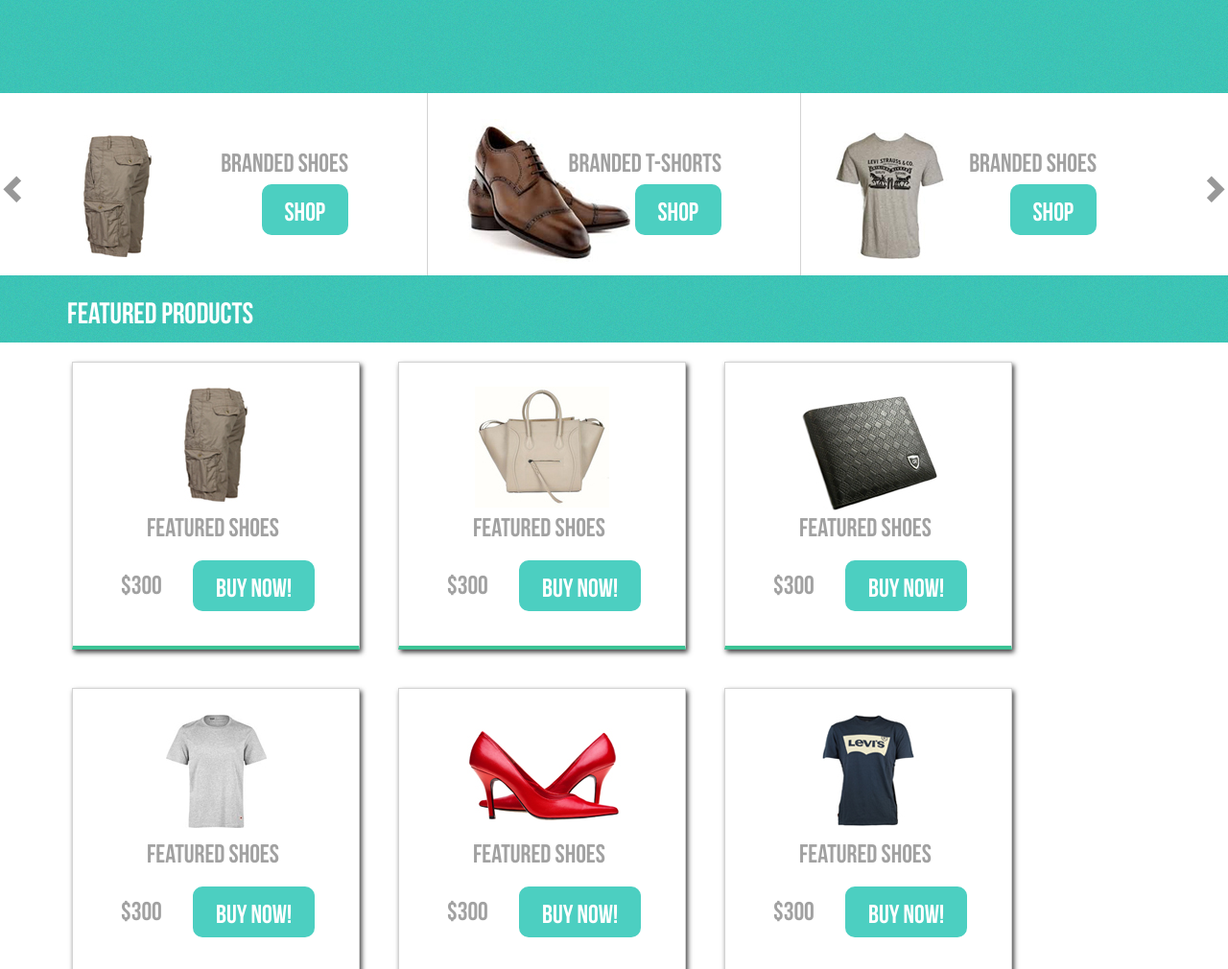
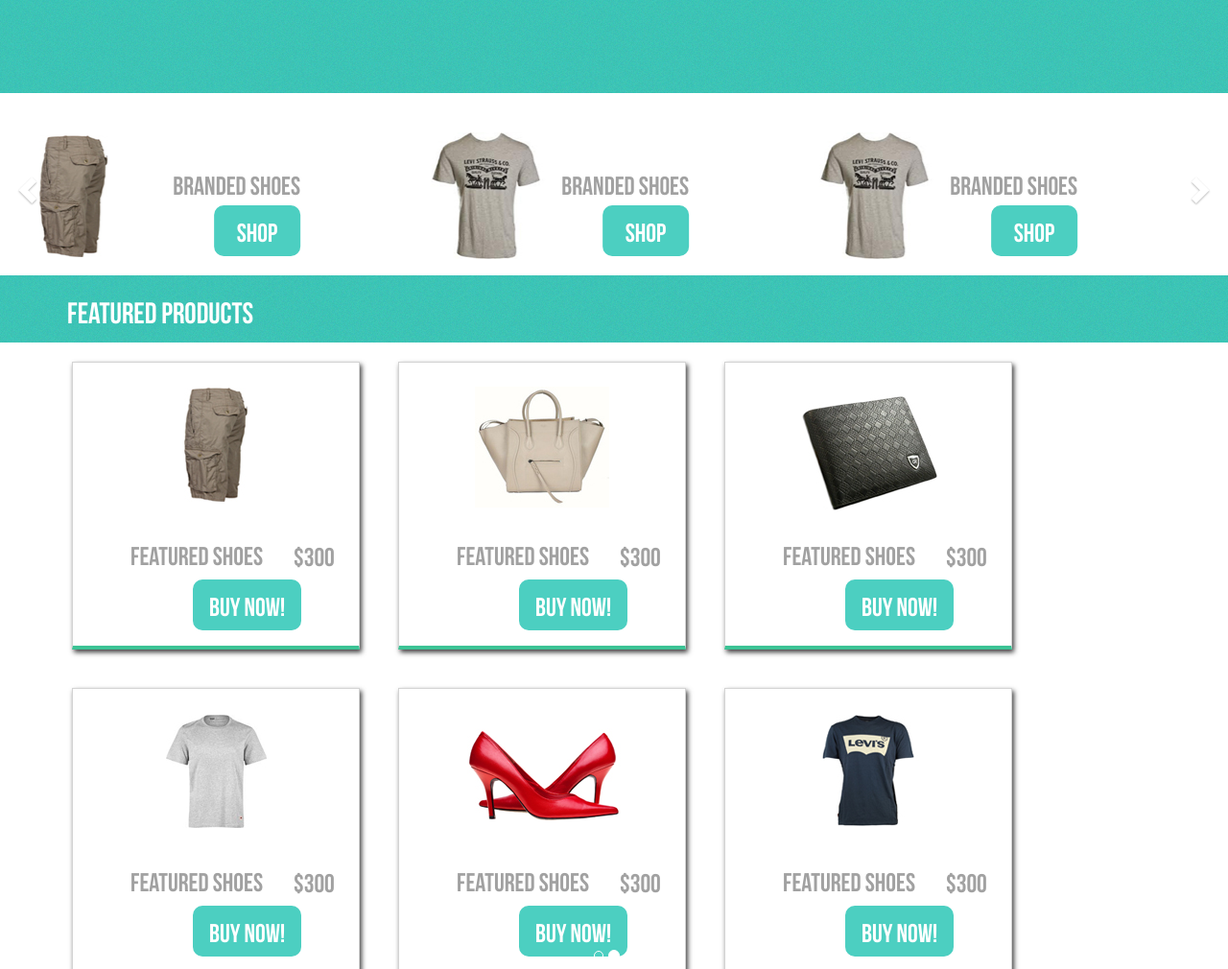
Before and after one commit to Kamilnaja/Premium-ecommerce, a plain HTML site: page index.html in a window 1280 px wide. Shown: the part 593-1603 px from the top of the page at 96% size. Drawn offline with nearby package versions, Linux system fonts and the light colour scheme.

Commit message:
trochę zmian

```diff
--- a/index.html
+++ b/index.html
@@ -62,23 +62,69 @@
 		</div>
 		</article>
 
-		<article class="small-slider hidden-xs hidden-sm">
-		<div class="chevron-left"><span class="glyphicon glyphicon-chevron-left"></div>
-		<div class="chevron-right"><span class="glyphicon glyphicon-chevron-right"></div>
-		<div class="container">
-		<div class="row sm-sld-img">
-				<div class="col-md-4 col-sm-3 col-xs-6 bg-img1">
+
+
+
+
+
+		<div id="carousel-example-generic" class="carousel slide hidden-sm hidden-xs" data-ride="carousel">
+			<!-- Indicators -->
+			<ol class="carousel-indicators">
+				<li data-target="#carousel-example-generic" data-slide-to="0" class="active"></li>
+				<li data-target="#carousel-example-generic" data-slide-to="1"></li>
+				<li data-target="#carousel-example-generic" data-slide-to="2"></li>
+			</ol>
+
+			<!-- Wrapper for slides -->
+			<div class="carousel-inner" role="listbox">
+
+				<div class="item active">
+					<div class="row">
+						<div class="bg-img1 col-md-4">
 							<h2 class="grey-h2">Branded Shoes</h2>
 							<button class="btn-shop">Shop</button>
 						</div>
-				<div class="col-md-4 col-sm-3 col-xs-6 bg-img2">
-					<h2 class="grey-h2">Branded T-shorts</h2>
+
+						<div class="bg-img3 col-md-4">
+							<h2 class="grey-h2">Branded Shoes</h2>
 							<button class="btn-shop">Shop</button>
 						</div>
-				<div class="col-md-4 col-sm-3 col-xs-6 bg-img3"><h2 class="grey-h2">Branded shoes</h2> <button  class="btn-shop">Shop</button></div>
+
+						<div class="bg-img3 col-md-4">
+							<h2 class="grey-h2">Branded Shoes</h2>
+							<button class="btn-shop">Shop</button>
 						</div>
+					</div> <!-- row -->
+				</div> <!-- item -->
+					<div class="item">
+						<div class="row">
+							<div class="bg-img3 col-md-4">
+								<h2 class="grey-h2">Branded Shoes</h2>
+								<button class="btn-shop">Shop</button>
 							</div>
-		</article>
+
+							<div class="bg-img3 col-md-4">
+								<h2 class="grey-h2">Branded Shoes</h2>
+								<button class="btn-shop">Shop</button>
+							</div>
+
+								<div class="bg-img3 col-md-4">
+								<h2 class="grey-h2">Branded Shoes</h2>
+								<button class="btn-shop">Shop</button>
+							</div>
+						</div>		<!-- row -->
+				</div> <!-- item -->
+
+  <!-- Controls -->
+  <a class="left carousel-control" href="#carousel-example-generic" role="button" data-slide="prev">
+    <span class="glyphicon glyphicon-chevron-left" aria-hidden="true"></span>
+    <span class="sr-only">Previous</span>
+  </a>
+  <a class="right carousel-control" href="#carousel-example-generic" role="button" data-slide="next">
+    <span class="glyphicon glyphicon-chevron-right" aria-hidden="true"></span>
+    <span class="sr-only">Next</span>
+  </a>
+</div>
 		<section class="strap">
 		<div class="container">
 		<p>featured products</p>
@@ -86,15 +132,39 @@
 		</section>
 	<div class="container">
 		<div class="row">
-			<div class="col-md-4 gl-img ft-1"><h2>Featured shoes</h2><h3>$300</h3><button class="btn-gal">buy now!</button></div>
-			<div class="col-md-4 gl-img ft-2"><h2>Featured shoes</h2><h3>$300</h3><button class="btn-gal">buy now!</button></div>
-			<div class="col-md-4 gl-img ft-3"><h2>Featured shoes</h2><h3>$300</h3><button class="btn-gal">buy now!</button></div>
-			<div class="col-md-4 gl-img ft-4"><h2>Featured shoes</h2><h3>$300</h3><button class="btn-gal">buy now!</button></div>
-			<div class="col-md-4 gl-img ft-5"><h2>Featured shoes</h2><h3>$300</h3><button class="btn-gal">buy now!</button></div>
-			<div class="col-md-4 gl-img ft-6"><h2>Featured shoes</h2><h3>$300</h3><button class="btn-gal">buy now!</button></div>
+			<div class="col-md-4 gl-img ft-1">
+				<h2>Featured shoes</h2>
+					<h3 class="price">$300</h3>
+					<button class="btn-gal">buy now!</button>
+			</div>
+			<div class="col-md-4 gl-img ft-2">
+				<h2>Featured shoes</h2>
+					<h3 class="price">$300</h3>
+					<button class="btn-gal">buy now!</button>
+			</div>
+			<div class="col-md-4 gl-img ft-3">
+				<h2>Featured shoes</h2>
+					<h3 class="price">$300</h3>
+					<button class="btn-gal">buy now!</button>
+			</div>
+			<div class="col-md-4 gl-img ft-4">
+				<h2>Featured shoes</h2>
+					<h3 class="price">$300</h3>
+					<button class="btn-gal">buy now!</button>
+			</div>
+			<div class="col-md-4 gl-img ft-5">
+				<h2>Featured shoes</h2>
+					<h3 class="price">$300</h3>
+					<button class="btn-gal">buy now!</button>
+			</div>
+			<div class="col-md-4 gl-img ft-6">
+				<h2>Featured shoes</h2>
+					<h3 class="price">$300</h3>
+					<button class="btn-gal">buy now!</button>
 			</div>
 		</div>
-
+	</div>
+</div>
 	<footer class="main-footer">
 		<div class="container">
 			<div class="col-md-3 col-sm-6 col-xs-12">
@@ -146,5 +216,19 @@
 	<footer class="footer-copyright">
 		Copyright text
 	</footer>
+	<script>
+		$(document).ready(function() {
+	$('#myCarousel').carousel({
+	interval: 10000
+	})
+
+    $('#myCarousel').on('slid.bs.carousel', function() {
+    	//alert("slid");
+	});
+
+
+});
+
+	</script>
   </body>
   </html>
--- a/sass/screen.scss
+++ b/sass/screen.scss
@@ -15,7 +15,13 @@ $darkmint: #2da89b;
 html {
 	font-size: 62.5%;
 }
+.item > .row > div {
+	margin: 0 auto;
 
+}
+.item > .row {
+	margin-left: 80px;
+}
 .navbar-default {
 	background-image: none;
 	background-color: #FFF;
@@ -50,11 +56,11 @@ html {
 	border-left: 2px solid white;
 }
 .form-ctrl {
-width: 30%;
-margin-left: 100px;
-margin-top: 20px;
-display: inline;
-float: left;
+	width: 30%;
+	margin-left: 100px;
+	margin-top: 20px;
+	display: inline;
+	float: left;
 }
 .basket-icon {
 	background-image: url("../img/basket.png");
@@ -122,6 +128,8 @@ float: left;
 	border: 2px solid $mint;
 	font: 2.7rem $bebas;
 	position: absolute;
+	bottom: 20px;
+	right: 100px;
 	transition: 0.3s ease;
 		&:hover {
 			background-color: white;
@@ -132,54 +140,31 @@ float: left;
 	width: 100%;
 	position: relative;
 }
-.chevron-left {
-	position: absolute;
-	top: 43%;
-	left: 0;
-	width: 20px;
-	height: 100px;
-	cursor: pointer;
-	opacity: 0.5;
-	font-size: 30px;
-	transition: 0.3s ease;
-		&:hover, &:focus {
-			opacity: 1;
 
-		}
-}
-.chevron-right {
-	position: absolute;
-	top: 43%;
-	right: 10px;
-	width: 20px;
-	height: 100px;
-	cursor: pointer;
-	opacity: 0.5;
-	font-size: 30px;
-	transition: 0.3s ease;
-		&:hover, &:focus {
-			opacity: 1;
 
-		}
-}
 
 .grey-h2 {
 	font-family: $bebas;
 	color: $grey;
 	font-size: 2.7rem;
 	position: absolute;
+	bottom: 70px;
+	right: 100px;
 		}
 .bg-img1 {
 	background: url('../img/trauses.jpg') no-repeat 10% 70% ;
 	height: 190px;
+	float: left;
 }
 .bg-img2 {
 	background: url('../img/shoes.jpg') no-repeat 10% 70% ;
 	height: 190px;
+	float: left;
 }
 .bg-img3 {
 	background: url('../img/t-shirt.jpg') no-repeat 10% 70% ;
 	height: 190px;
+	float: left;
 }
 .sm-sld-img div:nth-child(2) {
 	border-left: 1px solid lightgrey;
@@ -222,14 +207,20 @@ float: left;
 	-moz-box-shadow: 2px 3px 5px 0px rgba(0,0,0,0.75);
 			box-shadow: 2px 3px 5px 0px rgba(0,0,0,0.75);
 		h2 {
-			@extend .grey-h2;
-			bottom: 100px;
-			left: 77px;
+			font-family: $bebas;
+			color: $grey;
+			font-size: 2.7rem;
+			position: absolute;
+			bottom: 70px;
+			right: 100px;
 		}
 		h3 {
-			@extend .grey-h2;
-			bottom: 40px;
-			left: 50px;
+			font-family: $bebas;
+			color: $grey;
+			font-size: 2.7rem;
+			position: absolute;
+			bottom: 70px;
+			right: 100px;
 		}
 }
 .ft-1 {
@@ -251,10 +242,24 @@ float: left;
 	background: url('../img/koszula.jpg') 50% 15% no-repeat;
 }
 .btn-gal {
-	@extend .btn-shop;
+	background-color: $mint;
+	color: white;
+	border-radius: 10px;
+	border: 2px solid $mint;
+	font: 2.7rem $bebas;
 	position: absolute;
-	bottom: 36px;
+	transition: 0.3s ease;
+	bottom: 16px;
 	left: 125px;
+	padding: 10px 15px;
+	&:hover {
+			background-color: white;
+			color: $mint;
+		}
+}
+.price {
+	position: absolute;
+	left: 230px;
 }
 .main-footer {
 	background-color: $mint;
@@ -286,6 +291,16 @@ float: left;
 	padding-top: 20px;
 	text-align: center;
 }
+.carousel-control.right,
+.carousel-control.left {
+	background-image: none;
+}
+.carousel-control .glyphicon-chevron-left, .carousel-control .icon-prev {
+	margin-left: -80px;
+}
+.carousel-control .glyphicon-chevron-right, .carousel-control .icon-next {
+	margin-right: -80px;
+}
 /* ----------------------------------------------*/
 @media (max-width: 968px){
 
```
Also changed, not shown: stylesheets/screen.css. Lines whose indentation alone changed are shown as unchanged.
